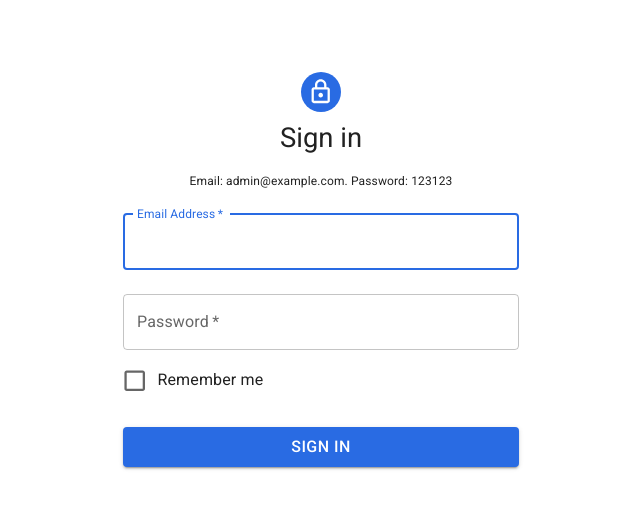
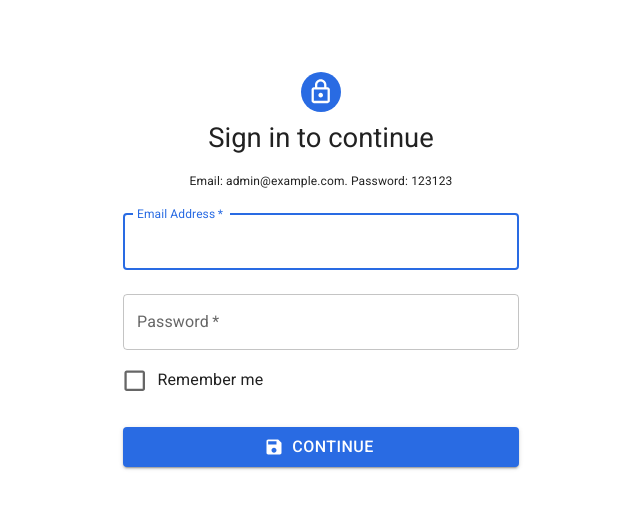
Before and after one commit to lamhq/react-boilerplate, a React (Vite) app: page /auth/login in a window 1280 px wide. Shown: the top 508 px of the page, without its empty margins (319-959 px from the left). Built offline with nearby package versions, Linux system fonts and the light colour scheme.

Commit message:
feat: implement UI for signin page

```diff
--- a/src/auth/pages/LoginPage/index.tsx
+++ /dev/null
@@ -1,57 +0,0 @@
-import Avatar from '@mui/material/Avatar';
-import Button from '@mui/material/Button';
-import TextField from '@mui/material/TextField';
-import FormControlLabel from '@mui/material/FormControlLabel';
-import Checkbox from '@mui/material/Checkbox';
-import Box from '@mui/material/Box';
-import LockOutlinedIcon from '@mui/icons-material/LockOutlined';
-import Typography from '@mui/material/Typography';
-
-export default function LoginPage() {
-  return (
-    <>
-      <Avatar sx={{ m: 1, bgcolor: 'primary.main' }}>
-        <LockOutlinedIcon />
-      </Avatar>
-
-      <Typography component="h1" variant="h5" paragraph>
-        Sign in
-      </Typography>
-
-      <Typography variant="body2">Email: admin@example.com. Password: 123123</Typography>
-
-      <Box component="form" noValidate sx={{ mt: 1 }}>
-        <TextField
-          margin="normal"
-          required
-          fullWidth
-          id="email"
-          label="Email Address"
-          name="email"
-          autoComplete="email"
-          autoFocus
-        />
-
-        <TextField
-          margin="normal"
-          required
-          fullWidth
-          name="password"
-          label="Password"
-          type="password"
-          id="password"
-          autoComplete="current-password"
-        />
-
-        <FormControlLabel
-          control={<Checkbox value="remember" color="primary" />}
-          label="Remember me"
-        />
-
-        <Button type="submit" fullWidth variant="contained" sx={{ mt: 3, mb: 2 }}>
-          Sign In
-        </Button>
-      </Box>
-    </>
-  );
-}
--- /dev/null
+++ b/src/auth/pages/SigninPage/index.tsx
@@ -0,0 +1,110 @@
+import { useForm, SubmitHandler, Controller } from 'react-hook-form';
+import { yupResolver } from '@hookform/resolvers/yup';
+import yup from 'yup';
+import Avatar from '@mui/material/Avatar';
+import SaveIcon from '@mui/icons-material/Save';
+import LoadingButton from '@mui/lab/LoadingButton';
+import TextField from '@mui/material/TextField';
+import FormControlLabel from '@mui/material/FormControlLabel';
+import Checkbox from '@mui/material/Checkbox';
+import Box from '@mui/material/Box';
+import LockOutlinedIcon from '@mui/icons-material/LockOutlined';
+import Typography from '@mui/material/Typography';
+
+export interface SigninFormModel {
+  email: string;
+  password: string;
+}
+
+const signinFormSchema = yup.object().shape({
+  email: yup.string().email('This field must be an email').required('This field is required'),
+  password: yup
+    .string()
+    .min(3, 'A minimum of 3 characters is required')
+    .required('This field is required'),
+});
+
+export default function SigninPage() {
+  const {
+    control,
+    handleSubmit,
+    formState: { isSubmitting, errors },
+  } = useForm<SigninFormModel>({
+    defaultValues: {
+      email: '',
+      password: '',
+    },
+    resolver: yupResolver(signinFormSchema),
+  });
+  const signin: SubmitHandler<SigninFormModel> = async (data) => {
+    console.log(data);
+  };
+
+  return (
+    <>
+      <Avatar sx={{ m: 1, bgcolor: 'primary.main' }}>
+        <LockOutlinedIcon />
+      </Avatar>
+
+      <Typography component="h1" variant="h5" paragraph>
+        Sign in to continue
+      </Typography>
+
+      <Typography variant="body2">Email: admin@example.com. Password: 123123</Typography>
+
+      <Box component="form" onSubmit={handleSubmit(signin)} noValidate sx={{ mt: 1 }}>
+        <Controller
+          name="email"
+          control={control}
+          render={({ field }) => (
+            <TextField
+              margin="normal"
+              required
+              fullWidth
+              label="Email Address"
+              autoComplete="email"
+              autoFocus
+              error={!!errors.email}
+              helperText={errors.email?.message}
+              {...field}
+            />
+          )}
+        />
+
+        <Controller
+          name="password"
+          control={control}
+          render={({ field }) => (
+            <TextField
+              margin="normal"
+              required
+              fullWidth
+              label="Password"
+              type="password"
+              autoComplete="current-password"
+              error={!!errors.email}
+              helperText={errors.email?.message}
+              {...field}
+            />
+          )}
+        />
+
+        <FormControlLabel
+          control={<Checkbox value="remember" color="primary" />}
+          label="Remember me"
+        />
+
+        <LoadingButton
+          loading={isSubmitting}
+          loadingPosition="start"
+          startIcon={<SaveIcon />}
+          fullWidth
+          variant="contained"
+          sx={{ mt: 3, mb: 2 }}
+        >
+          Continue
+        </LoadingButton>
+      </Box>
+    </>
+  );
+}
--- a/src/common/hocs.tsx
+++ b/src/common/hocs.tsx
@@ -16,10 +16,11 @@ export function withLoadingFallback<T extends JSX.IntrinsicAttributes>(
     return (
       <ErrorBoundary FallbackComponent={ErrorFallback}>
         <Suspense fallback={<LoadingFallback />}>
-          {/* eslint-disable-next-line react/jsx-props-no-spreading */}
           <Component {...props} />
         </Suspense>
       </ErrorBoundary>
     );
   };
 }
+
+export default null;
--- a/src/common/hooks.ts
+++ b/src/common/hooks.ts
@@ -7,3 +7,5 @@ export function useRerender() {
   const [, setRerender] = useState(false);
   return useCallback(() => setRerender((isReload) => !isReload), []);
 }
+
+export default null;
--- a/src/demo/data-fetching/pages/DataFetching/index.tsx
+++ b/src/demo/data-fetching/pages/DataFetching/index.tsx
@@ -5,7 +5,7 @@ import { asyncData } from 'src/common/utils';
 import { useService } from 'src/di';
 import { useRerender } from 'src/common/hooks';
 import { withLoadingFallback } from 'src/common/hocs';
-import { DataService } from '../../services/DataService';
+import DataService from '../../services/DataService';
 
 function UserProfile() {
   const dataService = useService(DataService);
--- a/src/demo/data-fetching/services/DataService.ts
+++ b/src/demo/data-fetching/services/DataService.ts
@@ -2,7 +2,7 @@ import { singleton } from 'tsyringe';
 import CacheService from 'src/common/services/CacheService';
 
 @singleton()
-export class DataService {
+export default class DataService {
   constructor(private readonly cacheService: CacheService) {}
 
   public getData(): Promise<string> {
--- a/src/router.tsx
+++ b/src/router.tsx
@@ -40,11 +40,13 @@ export default createBrowserRouter([
           },
           {
             path: 'demo/lazy-load-image-1',
-            lazy: () => import('./demo/image-lazy-load/pages/ImageLazyLoad1').then(getReactRouterLazyImport),
+            lazy: () =>
+              import('./demo/image-lazy-load/pages/ImageLazyLoad1').then(getReactRouterLazyImport),
           },
           {
             path: 'demo/lazy-load-image-2',
-            lazy: () => import('./demo/image-lazy-load/pages/ImageLazyLoad2').then(getReactRouterLazyImport),
+            lazy: () =>
+              import('./demo/image-lazy-load/pages/ImageLazyLoad2').then(getReactRouterLazyImport),
           },
           {
             path: '*',
@@ -66,7 +68,7 @@ export default createBrowserRouter([
     children: [
       {
         index: true,
-        lazy: () => import('./auth/pages/LoginPage').then(getReactRouterLazyImport),
+        lazy: () => import('./auth/pages/SigninPage').then(getReactRouterLazyImport),
         errorElement: ErrorUI,
       },
     ],
```
Also changed, not shown: package.json (+5 -2 lines), .eslintrc.js, 1 other file (tests, documents, lock files or other folders).
